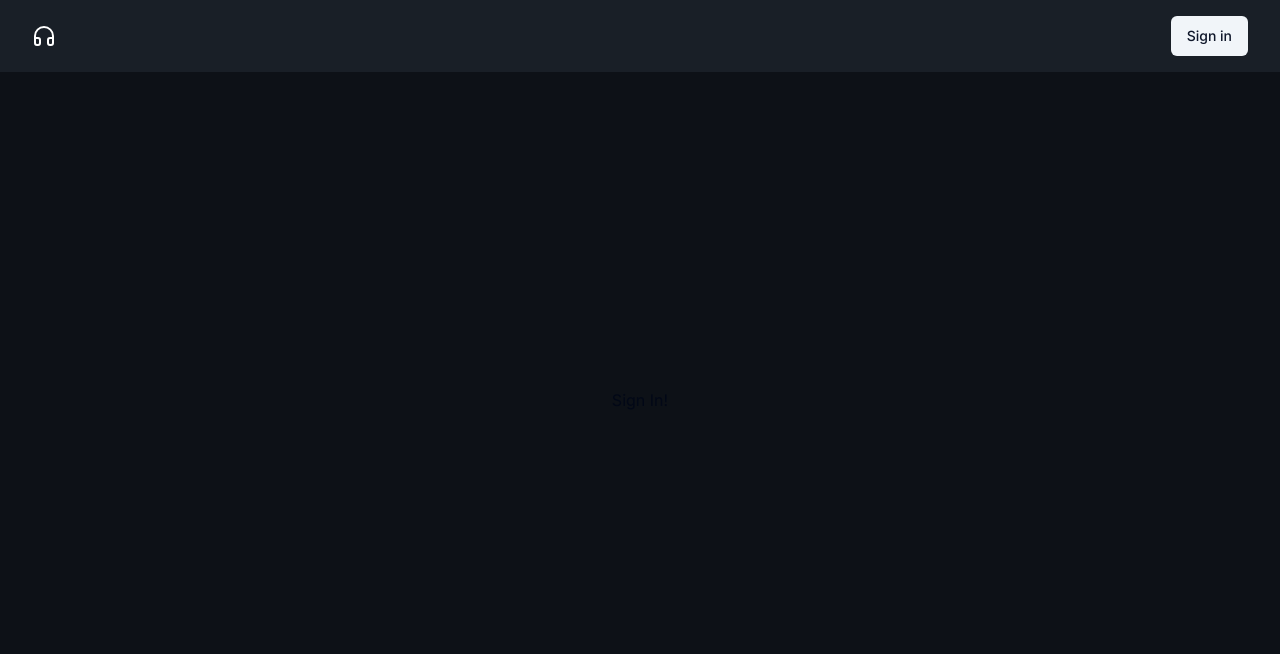
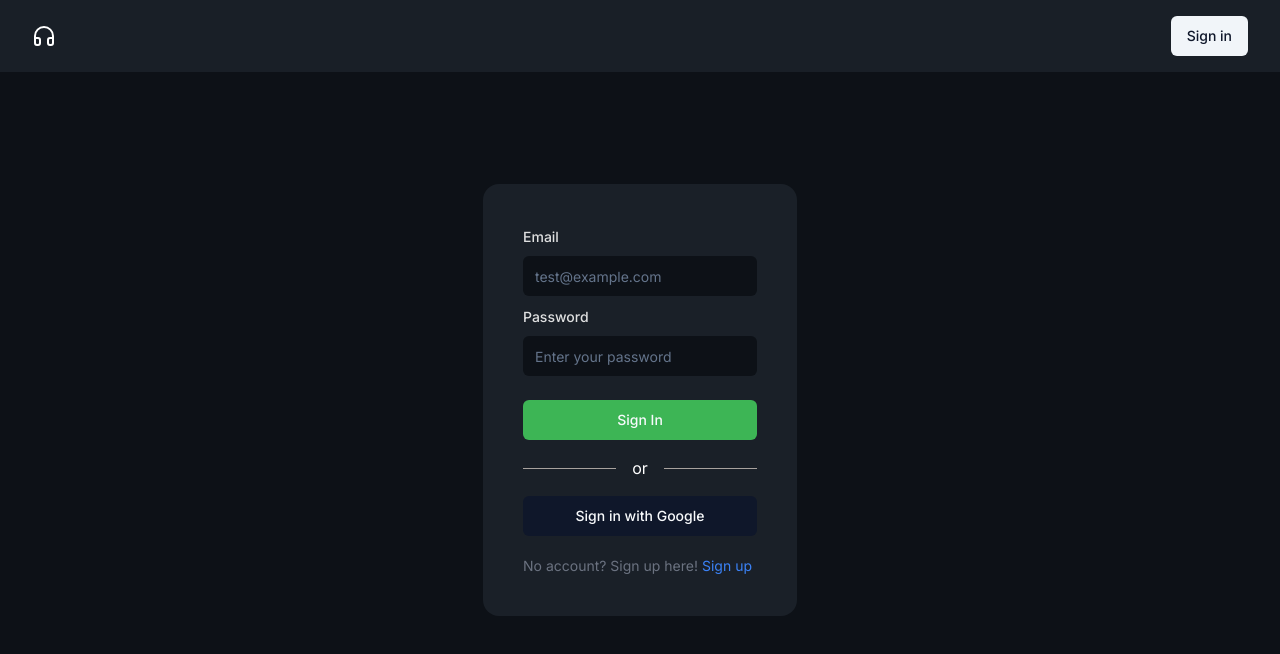
Before and after one commit to StrombergT/AirPodsMax-commerce, a Next.js app: page /sign-in in a window 1280 px wide. Shown: the top 654 px of the page. Built offline with nearby package versions, Linux system fonts and the light colour scheme.

Commit message:
start creating sign-in form

```diff
--- /dev/null
+++ b/src/app/(auth)/layout.tsx
@@ -0,0 +1,11 @@
+import { FC, ReactNode } from "react";
+
+interface AuthLayoutProps {
+  children: ReactNode;
+}
+
+const AuthLayout: FC<AuthLayoutProps> = ({ children }) => {
+  return <div className="bg-[#1a2028] p-10 rounded-2xl">{children}</div>;
+};
+
+export default AuthLayout;
--- a/src/app/(auth)/sign-in/page.tsx
+++ b/src/app/(auth)/sign-in/page.tsx
@@ -1,7 +1,12 @@
+import SignInForm from "@/src/components/form/SignInForm";
 import React from "react";
 
 const page = () => {
-  return <div>Sign In!</div>;
+  return (
+    <div className="w-full">
+      <SignInForm />
+    </div>
+  );
 };
 
 export default page;
--- /dev/null
+++ b/src/components/GoogleButton.tsx
@@ -0,0 +1,18 @@
+import { FC, ReactNode } from "react";
+import { Button } from "./ui/button";
+
+interface GoogleButtonProps {
+  children: ReactNode;
+}
+
+const GoogleButton: FC<GoogleButtonProps> = ({ children }) => {
+  const loginGoogle = () => console.log("log in with google");
+
+  return (
+    <Button onClick={loginGoogle} className="w-full ">
+      {children}
+    </Button>
+  );
+};
+
+export default GoogleButton;
--- a/src/components/form/SignInForm.tsx
+++ b/src/components/form/SignInForm.tsx
@@ -1,7 +1,104 @@
+"use client";
 import React from "react";
+import { useForm } from "react-hook-form";
+import * as z from "zod";
+import { zodResolver } from "@hookform/resolvers/zod";
+import {
+  Form,
+  FormControl,
+  FormField,
+  FormItem,
+  FormLabel,
+  FormMessage,
+} from "../ui/form";
+import { Input } from "../ui/input";
+import { Button } from "../ui/button";
+import GoogleButton from "../GoogleButton";
+import Link from "next/link";
+
+const FormSchema = z.object({
+  email: z.string().min(1, "Email required").email("Invalid Email"),
+  password: z
+    .string()
+    .min(1, "Password required")
+    .min(8, "Password must have  at least 8 characters"),
+});
 
 const SignInForm = () => {
-  return <div>SignInForm</div>;
+  const form = useForm<z.infer<typeof FormSchema>>({
+    resolver: zodResolver(FormSchema),
+    defaultValues: {
+      email: "",
+      password: "",
+    },
+  });
+
+  const onSubmit = (values: z.infer<typeof FormSchema>) => {
+    console.log(values);
+  };
+  return (
+    <Form {...form}>
+      <form onSubmit={form.handleSubmit(onSubmit)} className="w-full">
+        <div className="space-y-2 text-[#EEEE]">
+          <FormField
+            control={form.control}
+            name="email"
+            render={({ field }) => (
+              <FormItem>
+                <FormLabel>Email</FormLabel>
+                <FormControl>
+                  <Input
+                    placeholder="test@example.com"
+                    {...field}
+                    className="bg-[#0d1117] border-none"
+                  />
+                </FormControl>
+                <FormMessage />
+              </FormItem>
+            )}
+          />
+          <FormField
+            control={form.control}
+            name="password"
+            render={({ field }) => (
+              <FormItem>
+                <FormLabel>Password</FormLabel>
+                <FormControl>
+                  <Input
+                    type="password"
+                    placeholder="Enter your password"
+                    {...field}
+                    className="bg-[#0d1117] border-none"
+                  />
+                </FormControl>
+              </FormItem>
+            )}
+          />
+        </div>
+        <Button
+          className="w-full mt-6 bg-[#3db555] hover:bg-[#3da852]"
+          type="submit"
+        >
+          Sign In
+        </Button>
+      </form>
+      <div className="mx-auto my-4 flex w-full items-center justify-evenly before:mr-4 before:block before:h-px before:flex-grow before:bg-stone-400 after:ml-4 after:block after:h-px after:flex-grow after:bg-stone-400 text-white">
+        or
+      </div>
+      <GoogleButton>Sign in with Google</GoogleButton>
+      <div className="flex items-center mt-5">
+        <p className="text-center text-sm text-gray-500 ">
+          No account? Sign up here!
+        </p>
+        <Link
+          className="text-blue-500 hover:underline text-sm ml-1"
+          href="/sign-up"
+        >
+          Sign up
+        </Link>
+      </div>
+    </Form>
+  );
 };
 
 export default SignInForm;
```
